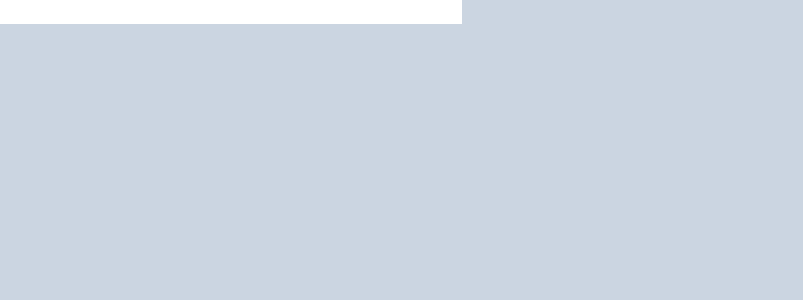
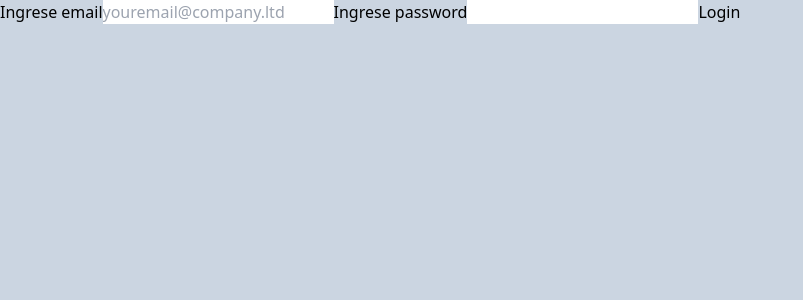
Before and after one commit to JuanAngelBi/bibo-chat-app, a React (Create React App) app: page /login in a window 1280 px wide. Shown: the top 300 px of the page, without its empty margins (0-803 px from the left). Built offline with nearby package versions, Linux system fonts and the light colour scheme.

Commit message:
Component-Register
Ya se registra el usuario con email y contra

```diff
--- a/src/components/Login.js
+++ b/src/components/Login.js
@@ -7,15 +7,21 @@
         password:''
     })
 
-    return <div>
-
-    <form>
-
-        <input type="email" name="email" id="email"/>
-        <input type="password" name="password" id="password"/>
-
-    </form>
-
-
-    </div>
+    return (
+        <form>
+            <label htmlFor="email">Ingrese email</label>
+            <input
+                type="email"
+                name="email"
+                placeholder="youremail@company.ltd"
+            />
+            <label htmlFor="password">Ingrese password</label>
+            <input
+                type="password"
+                name="password"
+                id="password"
+            />
+            <button>Login</button>
+        </form>
+    )
 }
--- a/src/context/authContext.js
+++ b/src/context/authContext.js
@@ -1,4 +1,7 @@
 import { createContext, useContext } from "react";
+import { createUserWithEmailAndPassword } from "firebase/auth";
+//import { auth } from "../services/firebase";
+
 
 export const authContext = createContext() //Contiene el valor de user
 
@@ -8,9 +11,9 @@
 }
 
 export function AuthProvider ({children}) {
-    const signup = (email, password) => {
+    const signup = (email, password) =>
+        //createUserWithEmailAndPassword(auth, email, password);
         console.log(email, password);
-    };
 
     return (
     <authContext.Provider value={{ signup }}>{children}</authContext.Provider>
```
Also changed, not shown: src/services/firebase.js (renamed from src/firebase.js).
